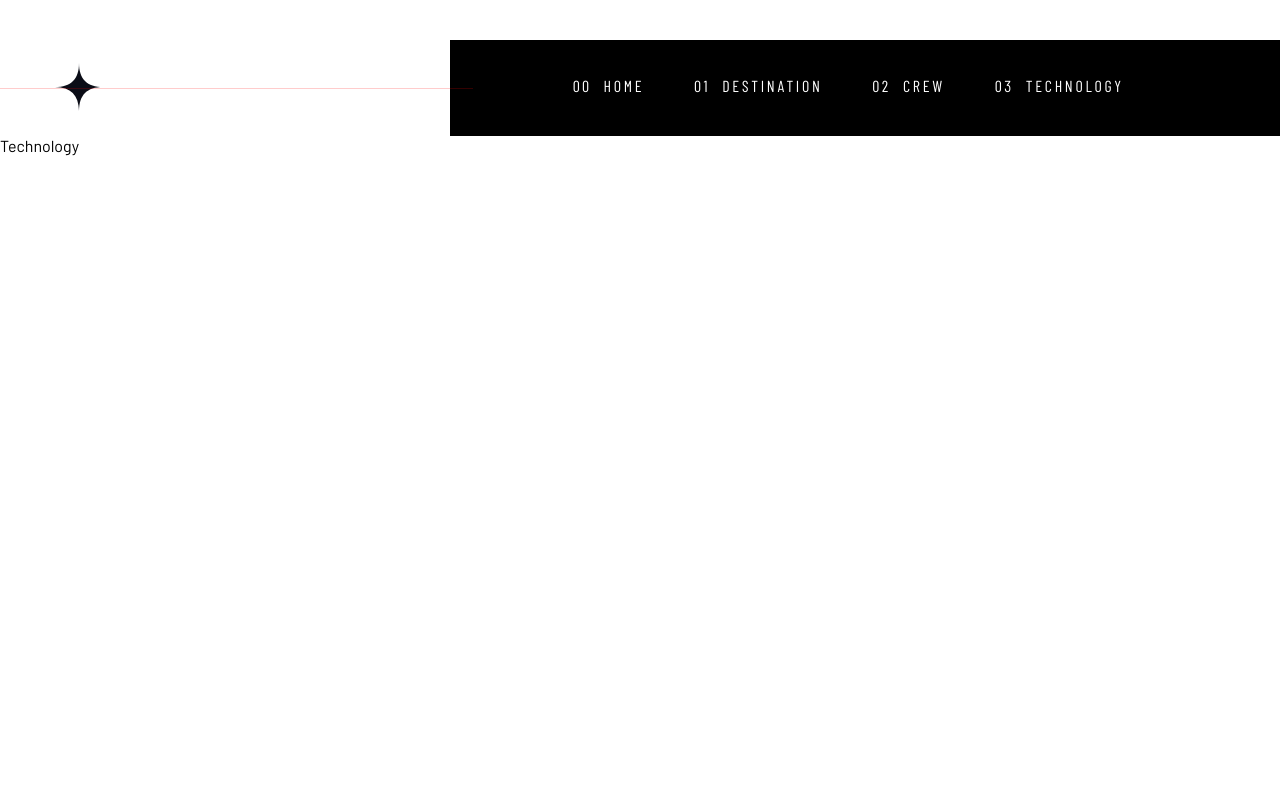
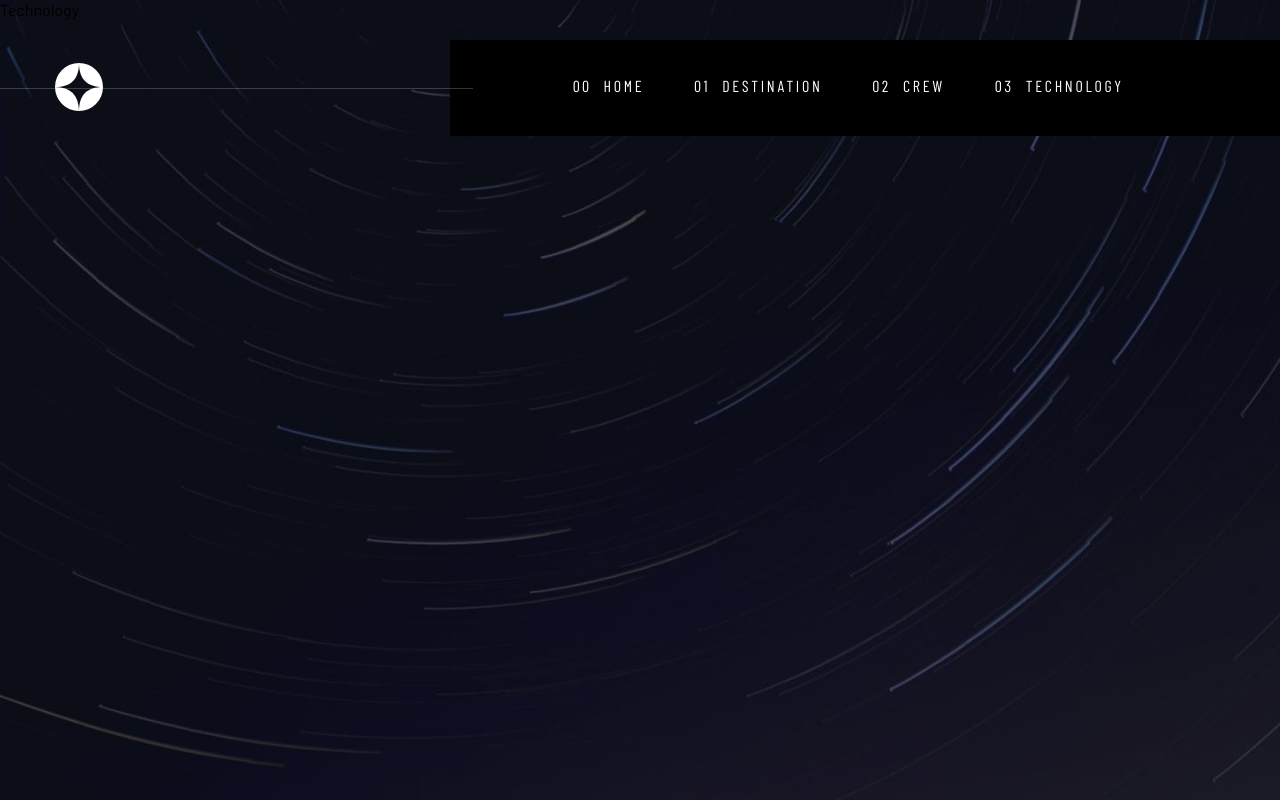
Before and after one commit to ElieB77/space_tourism, a Next.js app in the folder space_tourism/: page /technology in a window 1280 px wide. Built offline with nearby package versions, Linux system fonts and the light colour scheme.

Commit message:
Add bg images on pages.

```diff
--- a/space_tourism/src/app/(routes)/crew/page.tsx
+++ b/space_tourism/src/app/(routes)/crew/page.tsx
@@ -1,3 +1,5 @@
+import "@/app/_styles/pages/_crew.scss";
+
 export default function Crew() {
-  return <div>Crew</div>;
+  return <div className="__crew">Crew</div>;
 }
--- a/space_tourism/src/app/(routes)/destination/page.tsx
+++ b/space_tourism/src/app/(routes)/destination/page.tsx
@@ -1,3 +1,5 @@
+import "@/app/_styles/pages/_destination.scss";
+
 export default function Destination() {
-  return <div>Destination</div>;
+  return <div className="__destination">Destination</div>;
 }
--- a/space_tourism/src/app/(routes)/technology/page.tsx
+++ b/space_tourism/src/app/(routes)/technology/page.tsx
@@ -1,3 +1,5 @@
+import "@/app/_styles/pages/_technology.scss";
+
 export default function Technology() {
-  return <div>Technology</div>;
+  return <div className="__technology">Technology</div>;
 }
--- a/space_tourism/src/app/_styles/abstracts/_index.scss
+++ b/space_tourism/src/app/_styles/abstracts/_index.scss
@@ -1 +1,2 @@
 @forward "variables";
+@forward "mixins";
--- /dev/null
+++ b/space_tourism/src/app/_styles/abstracts/_mixins.scss
@@ -0,0 +1,7 @@
+@mixin background_image($image) {
+  background-image: url($image);
+  background-size: cover;
+  background-repeat: no-repeat;
+  width: 100%;
+  height: 100%;
+}
--- a/space_tourism/src/app/_styles/base/_reset.scss
+++ b/space_tourism/src/app/_styles/base/_reset.scss
@@ -10,8 +10,11 @@
   box-sizing: border-box;
 }
 
+html,
 body {
   font-family: $barlow;
+  width: 100%;
+  height: 100%;
   overflow: hidden;
 }
 
--- a/space_tourism/src/app/_styles/components/_header.scss
+++ b/space_tourism/src/app/_styles/components/_header.scss
@@ -3,6 +3,10 @@
   align-items: center;
   justify-content: space-between;
   padding-top: 40px;
+  position: absolute;
+  top: 0;
+  left: 0;
+  right: 0;
 
   & img {
     margin-left: 55px;
--- a/space_tourism/src/app/_styles/components/_navbar.scss
+++ b/space_tourism/src/app/_styles/components/_navbar.scss
@@ -14,8 +14,7 @@
     position: absolute;
     width: 473px;
     height: 1px;
-    background-color: red !important;
-    color: red;
+    background-color: $light;
     left: -450px;
     border: none;
     opacity: 0.2;
--- /dev/null
+++ b/space_tourism/src/app/_styles/pages/_crew.scss
@@ -0,0 +1,5 @@
+@use "../abstracts//mixins" as *;
+
+.__crew {
+  @include background-image("/images/crew/background-crew-desktop.jpg");
+}
--- a/space_tourism/src/app/_styles/pages/_home.scss
+++ b/space_tourism/src/app/_styles/pages/_home.scss
@@ -1,3 +1,5 @@
+@use "../abstracts//mixins" as *;
+
 .__home {
-  background-image: url("/images/home/background-home-desktop");
+  @include background-image("/images/home/background-home-desktop.jpg");
 }
--- /dev/null
+++ b/space_tourism/src/app/_styles/pages/_technology.scss
@@ -0,0 +1,7 @@
+@use "../abstracts//mixins" as *;
+
+.__technology {
+  @include background-image(
+    "/images/technology/background-technology-desktop.jpg"
+  );
+}
```
Also changed, not shown: space_tourism/src/app/_styles/pages/_destination.scss (added, +7 -0 lines).
